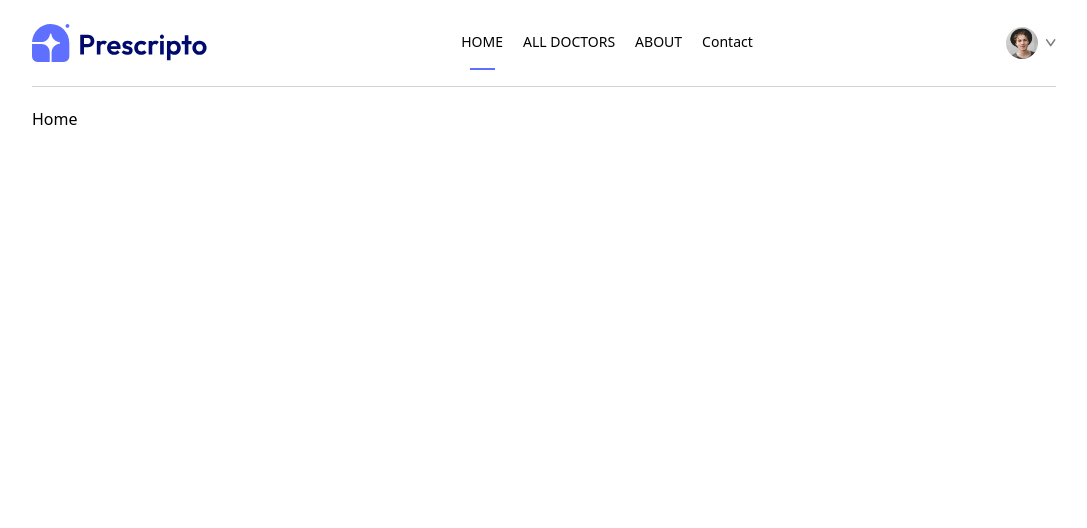
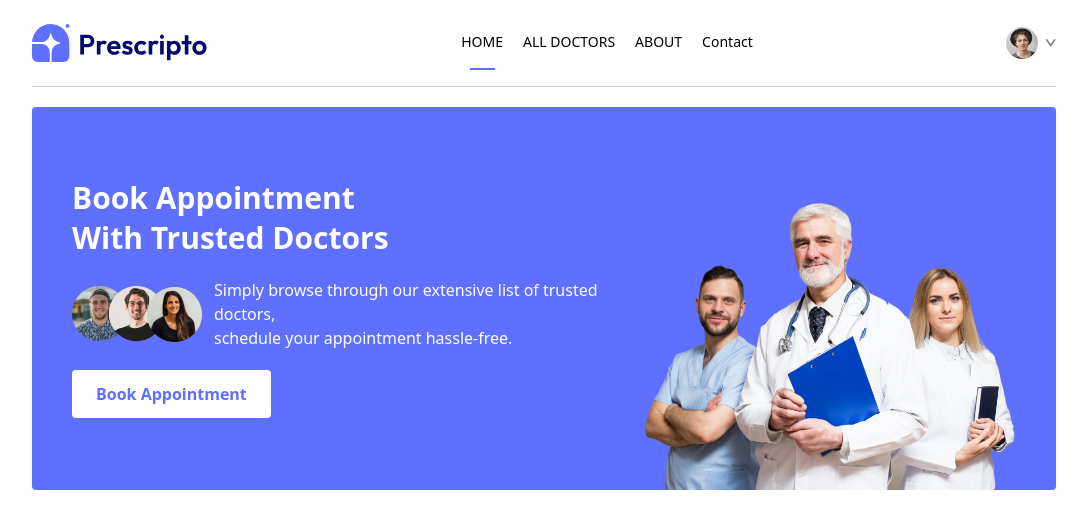
Before and after one commit to Omarabdullah99/doctor-appoinment-frontend, a React (Vite) app: page / in a window 1280 px wide. Shown: the top 528 px of the page, without its empty margins (96-1183 px from the left). Built offline with nearby package versions, Linux system fonts and the light colour scheme.

Commit message:
Home banner

```diff
--- /dev/null
+++ b/src/components/Banner.jsx
@@ -0,0 +1,40 @@
+import React from "react";
+import { assets } from "../assets/assets_frontend/assets";
+
+const Banner = () => {
+  return (
+    <div className="flex flex-col lg:flex-row justify-between items-center gap-3 bg-primary p-10 rounded banner">
+      {/* Left Content */}
+      <div className="content w-full lg:w-[60%]">
+        <h1 className="text-[20px] md:text-[30px] 2xl:text-[60px] leading-[40px]  2xl:leading-[80px] text-white font-bold">
+          Book Appointment <br /> With Trusted Doctors
+        </h1>
+        <div className="my-5 flex flex-col xl:flex-row gap-3 items-start xl:items-center">
+          <img
+            className="w-[130px]"
+            src={assets.group_profiles}
+            alt="Profiles"
+          />
+          <p className="text-white ">
+            Simply browse through our extensive list of trusted doctors, <br />
+            schedule your appointment hassle-free.
+          </p>
+        </div>
+        <button className="bg-white text-primary px-6 py-3 rounded font-semibold hover:bg-gray-200 transition">
+          Book Appointment
+        </button>
+      </div>
+
+      {/* Right Image */}
+      <div className=" w-full lg:w-[40%] relative bottom-[-40px]">
+        <img
+          className=" w-100 h-auto "
+          src={assets.header_img}
+          alt="Doctors"
+        />
+      </div>
+    </div>
+  );
+};
+
+export default Banner;
--- a/src/pages/Home.jsx
+++ b/src/pages/Home.jsx
@@ -1,8 +1,11 @@
 import React from 'react'
+import Banner from '../components/Banner'
 
 const Home = () => {
   return (
-    <div>Home</div>
+    <div>
+      <Banner />
+    </div>
   )
 }
 
```
Also changed, not shown: src/index.css (line endings or trailing spaces).
